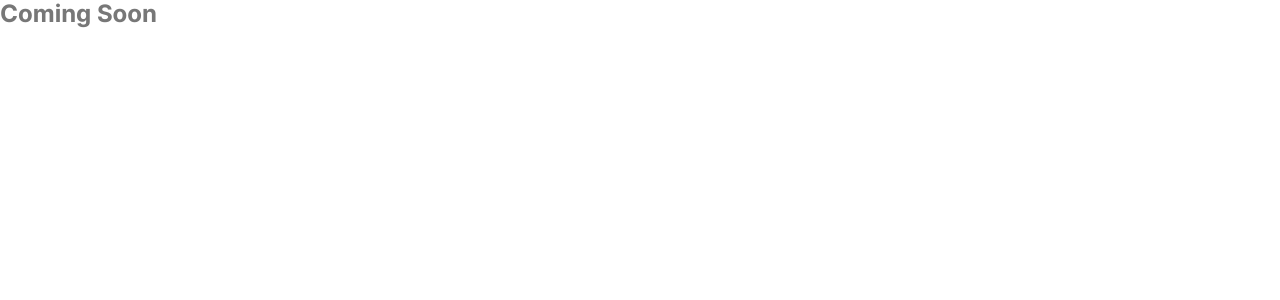
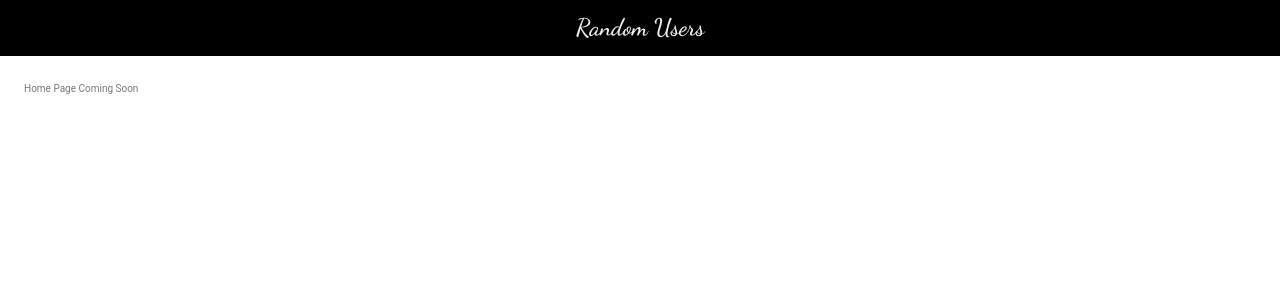
Before and after one commit to FaizanMuhammadSE/users, a React (Vite) app: page / in a window 1280 px wide. Shown: the top 300 px of the page. Built offline with nearby package versions, Linux system fonts and the light colour scheme.

Commit message:
Router added

```diff
--- a/src/App.tsx
+++ b/src/App.tsx
@@ -1,10 +1,14 @@
-import { Typography, ThemeProvider } from '@mui/material';
+import { ThemeProvider } from '@mui/material';
 import { theme } from './theme';
+import { Layout } from './containers/Layout/Layout';
+import { Router } from './routes';
 
 function App() {
   return (
     <ThemeProvider theme={theme}>
-      <Typography variant='h1'>Coming Soon</Typography>
+      <Layout>
+        <Router />
+      </Layout>
     </ThemeProvider>
   );
 }
--- a/src/constants/index.ts
+++ b/src/constants/index.ts
@@ -0,0 +1 @@
+export * from './paths';
--- /dev/null
+++ b/src/constants/paths/index.ts
@@ -0,0 +1,4 @@
+export const paths = {
+  HOMEPAGE: '/',
+  USER_DETAIL: '/user',
+};
--- a/src/containers/Layout/Layout.module.scss
+++ b/src/containers/Layout/Layout.module.scss
@@ -10,5 +10,5 @@
 
 .text {
   color: $color-grey-light-2;
-  font-family: 'Dancing';
+  font-family: 'Dancing' !important;
 }
--- a/src/containers/Layout/Layout.tsx
+++ b/src/containers/Layout/Layout.tsx
@@ -11,7 +11,7 @@ export const Layout: FC<ILayoutProps> = ({ children }) => {
           Random Users
         </Typography>
       </Box>
-      {children}
+      <Box p={3}>{children}</Box>
     </Box>
   );
 };
--- /dev/null
+++ b/src/routes/index.tsx
@@ -0,0 +1,14 @@
+import { BrowserRouter, Navigate, Route, Routes } from 'react-router-dom';
+import { paths } from '../constants';
+
+export const Router = () => {
+  return (
+    <BrowserRouter>
+      <Routes>
+        <Route path={paths.HOMEPAGE} element={<>Home Page Coming Soon</>} />
+        <Route path={paths.USER_DETAIL} element={<>Detail Coming Soon</>} />
+        <Route path='*' element={<Navigate to={paths.HOMEPAGE} replace />} />
+      </Routes>
+    </BrowserRouter>
+  );
+};
```
Also changed, not shown: src/routes/index.ts (deleted).
